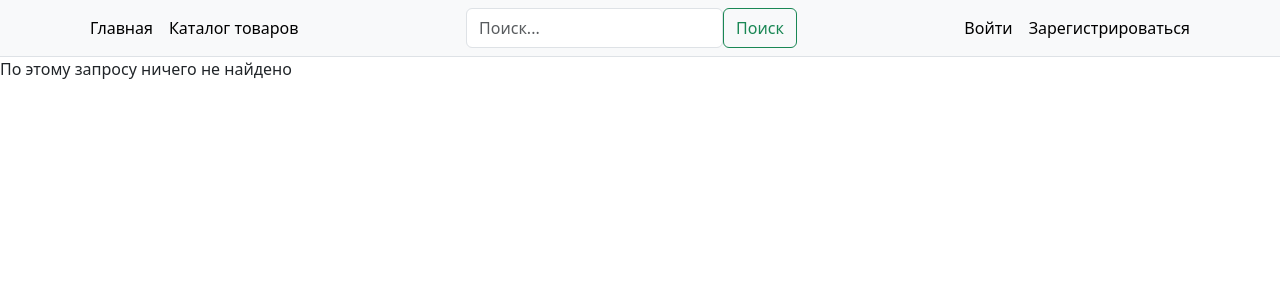
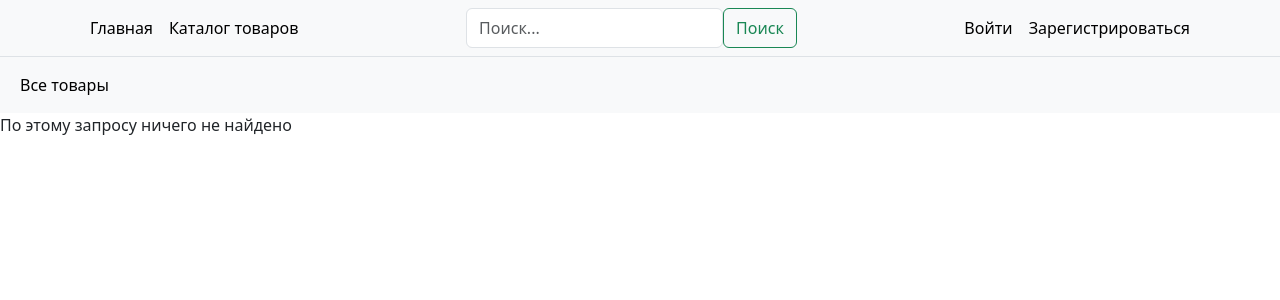
Before and after one commit to 1alexvlad/online_store, a Django app: page /search/ in a window 1280 px wide. Shown: the top 300 px of the page. Run offline with Django 5.2, Linux system fonts and the light colour scheme.

Commit message:
фильтрация товара

```diff
--- a/product/views.py
+++ b/product/views.py
@@ -1,7 +1,7 @@
 from django.shortcuts import get_object_or_404
 from django.views.generic import TemplateView, ListView, DetailView
 
-from .models import Product
+from .models import Product, Category
 
 
 class MainView(TemplateView):
@@ -13,6 +13,20 @@
     template_name = 'product/catalog.html'
 
     context_object_name = 'products'
+
+    def get_queryset(self):
+        queryset = super().get_queryset()
+        category_slug = self.request.GET.get('category')
+        if category_slug:
+            queryset = queryset.filter(category__slug=category_slug)
+        return queryset
+
+    def get_context_data(self, **kwargs):
+        context = super().get_context_data(**kwargs)
+        context['categories'] = Category.objects.all()
+        context['current_category'] = self.request.GET.get('category')
+        return context
+
 
 
 class ProductDetail(DetailView):
--- a/templates/product/catalog.html
+++ b/templates/product/catalog.html
@@ -5,6 +5,27 @@
 
 
 {% block content %}
+
+<nav class="navbar navbar-expand-lg bg-body-tertiary">
+    <div class="container-fluid">
+        <div class="collapse navbar-collapse" id="navbarNav">
+            <ul class="navbar-nav">
+                <li class="nav-item">
+                    <a class="nav-link {% if not current_category %}active{% endif %}"
+                       href="{% url 'product:catalog' %}">Все товары</a>
+                </li>
+                {% for category in categories %}
+                <li class="nav-item">
+                    <a class="nav-link {% if current_category == category.slug %}active{% endif %}"
+                       href="{% url 'product:catalog' %}?category={{ category.slug }}">
+                       {{ category.name }}
+                    </a>
+                </li>
+                {% endfor %}
+            </ul>
+        </div>
+    </div>
+</nav>
 
 {% if products %}
     <div class="container mt-4 mb-4">
```
Also changed, not shown: db.sqlite3.
